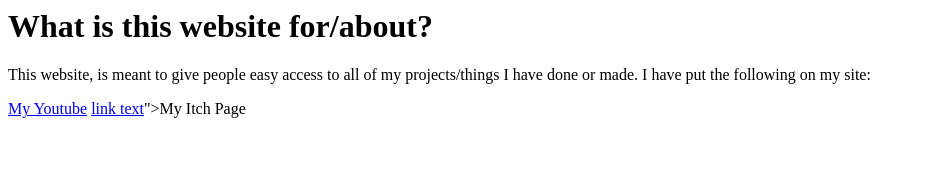
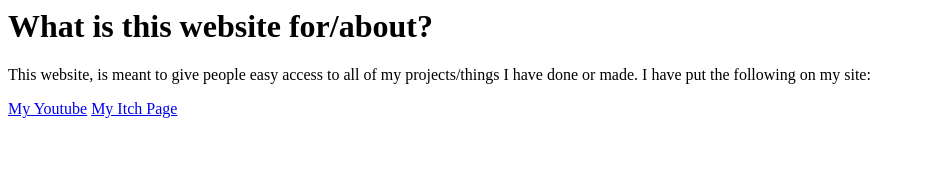
Before and after one commit to TheTrueFishCake/fishsite, a plain HTML site: page about.html in a window 1280 px wide. Shown: the top 190 px of the page, without its empty margins (0-925 px from the left). Drawn offline with Linux system fonts and the light colour scheme.

Commit message:
Update about.html

```diff
--- a/about.html
+++ b/about.html
@@ -2,7 +2,7 @@
 <h1>What is this website for/about?</h1>
 <p>This website, is meant to give people easy access to all of my projects/things I have done or made. I have put the following on my site:</p>
 <a href="https://www.youtube.com/@thetruefishcake">My Youtube</a>
-<a href="<a href="url">link text</a>">My Itch Page</a>
+<a href="<a href="https://fishcake12340.itch.io/">My Itch Page</a>
 <br>
 <br>
 <br>
```
